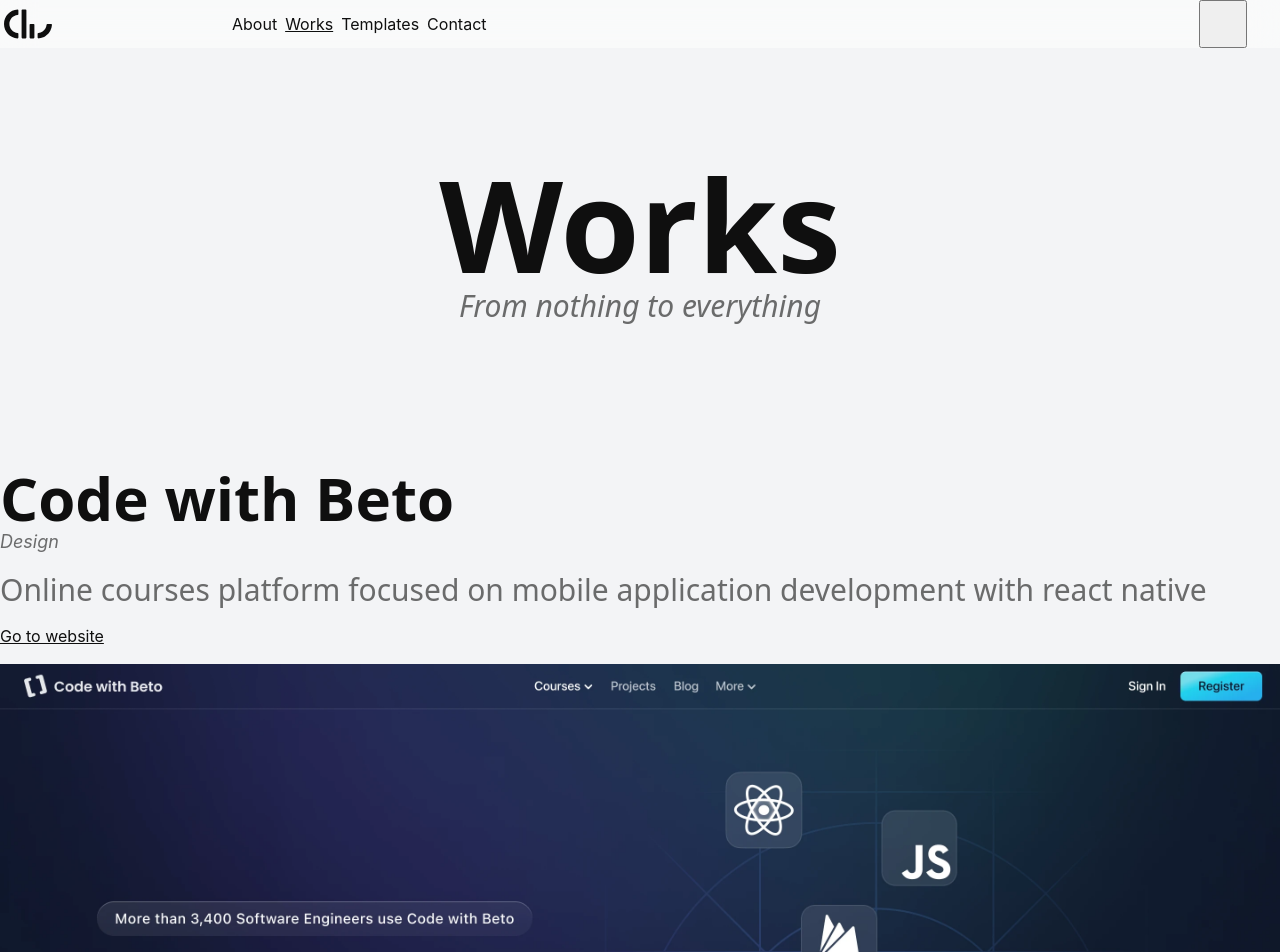
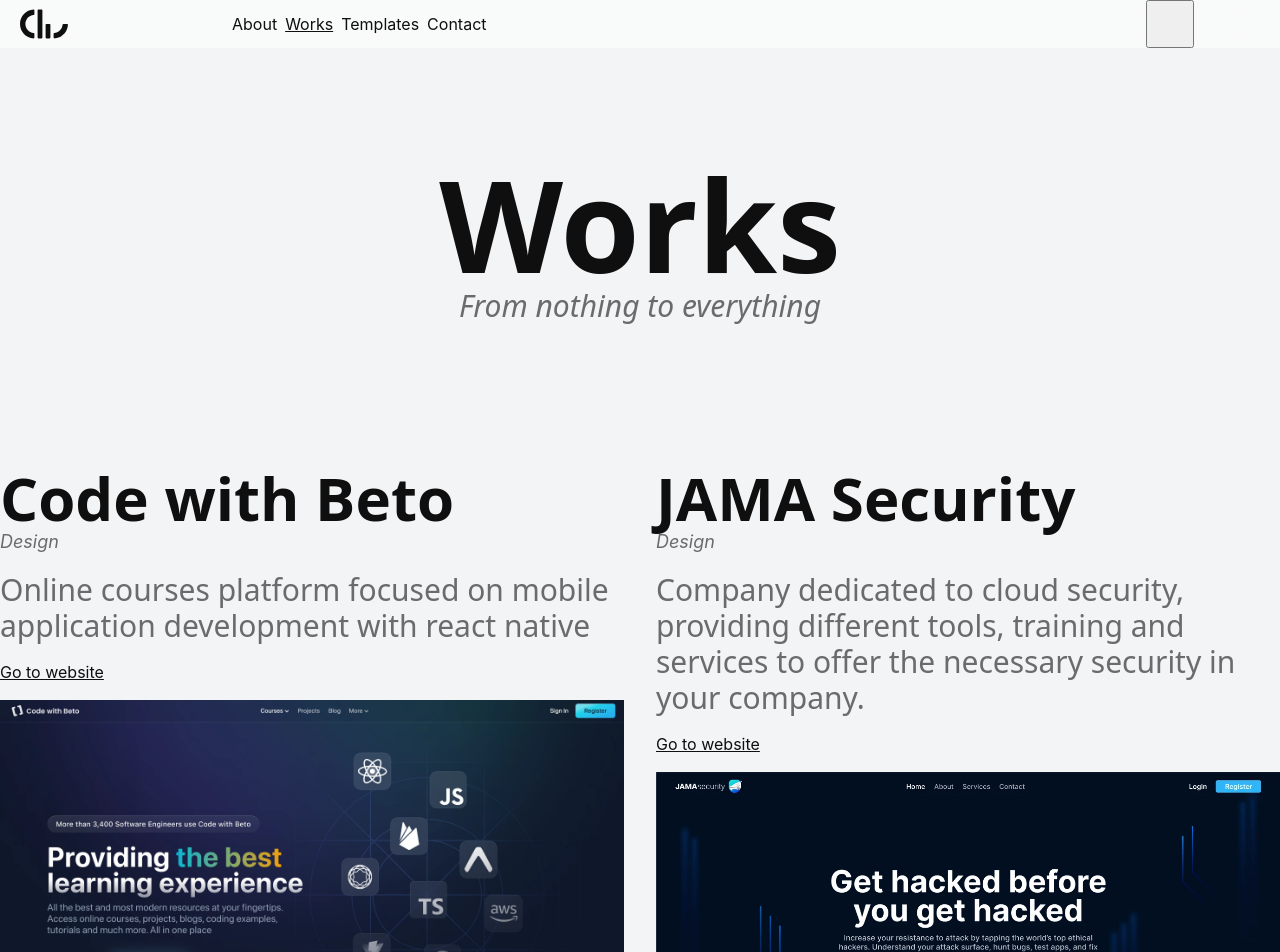
Before and after one commit to cesswhite/personal-website-v2, a Nuxt app: page /works in a window 1280 px wide. Shown: the top 952 px of the page. Built offline with nearby package versions, Linux system fonts and the light colour scheme.

Commit message:
Updated website for resposnive

```diff
--- a/components/App/Header.vue
+++ b/components/App/Header.vue
@@ -1,12 +1,12 @@
 <template>
   <header
     class="bg-light-50/60 border-b-1 border-dark-900 w-full grid px-1 top-0 z-1 grid-cols-12 backdrop-blur-lg fixed items-center justify-between dark:bg-dark-900/80 dark:border-light-50">
-    <div class="border-r-1 border-dark-900 col-span-2 dark:border-light-50">
+    <div class="border-r-1 border-dark-900 col-span-2 md:ml-4 dark:border-light-50">
       <NuxtLink to="/">
         <AppLogo />
       </NuxtLink>
     </div>
-    <div class="flex h-full border-r-1 border-dark-900 px-4 col-span-9 items-center dark:border-light-50">
+    <div class="flex h-full border-r-1 border-dark-900 px-4 col-span-8 items-center dark:border-light-50">
       <nav class="flex w-full text-dark-900 gap-2 items-center justify-start overflow-x-scroll dark:text-light-50">
         <NuxtLink to="/about">
           About
@@ -22,7 +22,7 @@
         </NuxtLink>
       </nav>
     </div>
-    <div class="flex col-span-1 items-center justify-center">
+    <div class="flex col-span-2 items-center justify-center">
       <AppSwitchMode />
     </div>
   </header>
--- a/pages/works.vue
+++ b/pages/works.vue
@@ -7,7 +7,7 @@
       <h2 class="font-sans font-medium text-center text-3xl text-dark-900/60 italic dark:text-light-50/60">
         From nothing to everything
       </h2>
-      <div class="mt-24 w-full grid gap-x-8 gap-y-14 grid-cols-1 2xl:grid-cols-3">
+      <div class="mt-24 w-full grid gap-x-8 gap-y-14 grid-cols-1 md:px-8 md:grid-cols-2 xl:px-0 2xl:grid-cols-3">
         <template v-for="__w in _work">
           <Work :name="__w.name" :description="__w.description" :image="__w.image" :link="__w.link" :type="__w.type" />
         </template>
```
